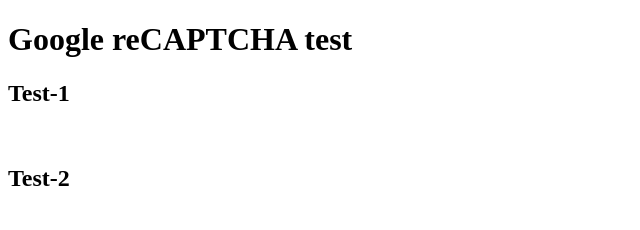
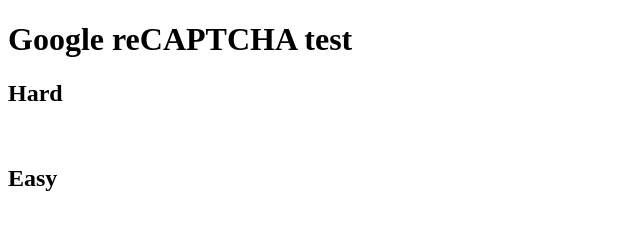
Before and after one commit to erelbi/recaptcha, a plain HTML site: page index.html in a window 1280 px wide. Shown: the full height of the page, 0-640 px from the left. Drawn offline with Linux system fonts and the light colour scheme.

Commit message:
Update index.html

```diff
--- a/index.html
+++ b/index.html
@@ -7,14 +7,14 @@
 
 <body>
 <h1>Google reCAPTCHA test</h1>
-   <h2>Test-1</h2>
+   <h2>Hard</h2>
    <div
   class="g-recaptcha"
   data-sitekey="6LcBFfomAAAAAL3VrqPdtPRnJo7RnikLMmYG-wZB"
 >
 </div>
    <br>
-   <h2>Test-2</h2>
+   <h2>Easy</h2>
       <div
   class="g-recaptcha"
   data-sitekey="6LffGfomAAAAAKC-2_Ca93nFhdOiM_I7L2Lc2T-m"
```
